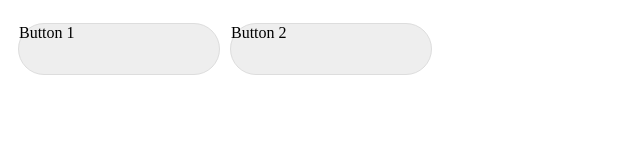
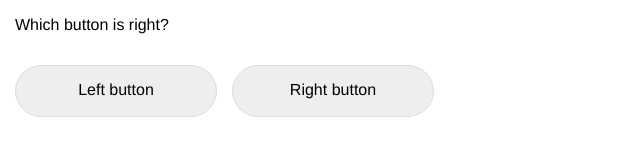
Before and after one commit to abmann18/frontend101hw5, a plain HTML site: page index.html in a window 1280 px wide. Shown: the whole page, without its empty margins (0-640 px from the left). Drawn offline with nearby package versions, Linux system fonts and the light colour scheme.

```diff
--- a/css/styles.css
+++ b/css/styles.css
@@ -1,9 +1,22 @@
-.button1, .button2{
+body{
+	font-size: 1em;
+	font-family: helvetica;
+	margin: 15px 0 0 15px;
+	width: 1280px;
+}
+.leftbutton, .rightbutton{
 	border-radius: 30px;
 	width: 200px;
 	height: 50px;
 	background-color: #eee;
 	border: solid 1px #ddd;
 	float: left;
-	margin: 15px 0 0 10px;
+	margin-top: 15px;
+	text-align: center;
 }
+.lefttext, .righttext{
+	margin-top: 15px;
+}
+.rightbutton{
+	margin-left: 15px;
+}
--- a/index.html
+++ b/index.html
@@ -8,8 +8,16 @@
 
 </head>
 <body>
-	<div class="button1">Button 1</div>
-	<div class="button2">Button 2</div>
+	<div>
+		<p>Which button is right?</p>
+	</div>
+	<div class="leftbutton">
+		<div class="lefttext">Left button</div>
+	</div>
+
+	<div class="rightbutton">
+		<div class="righttext">Right button</div>
+	</div>
 
 	<!--jQuery library-->
 	<script src="http://code.jquery.com/jquery-1.11.2.min.js"></script>
--- a/js/myLibrary.js
+++ b/js/myLibrary.js
@@ -0,0 +1,24 @@
+$(document).ready(function(){
+
+//when you click the left button, the text "I'm right" will appear
+
+	$(".leftbutton").click(function(){
+		$(".lefttext").text("I'm right!")
+	});
+
+
+//when you click the right button, the text "I'm right" will appear and the left text will change back to its original state
+
+	$(".rightbutton").click(function(){
+		$(".righttext").text("I'm right!")
+			$(".lefttext").text("Left button")
+	});
+
+
+//when you click the left button, the text "I'm right" will appear and the right text will change back to its original state
+
+	$(".leftbutton").click(function(){
+		$(".lefttext").text("I'm right!")
+			$(".righttext").text("Right button")
+	});
+});
```
